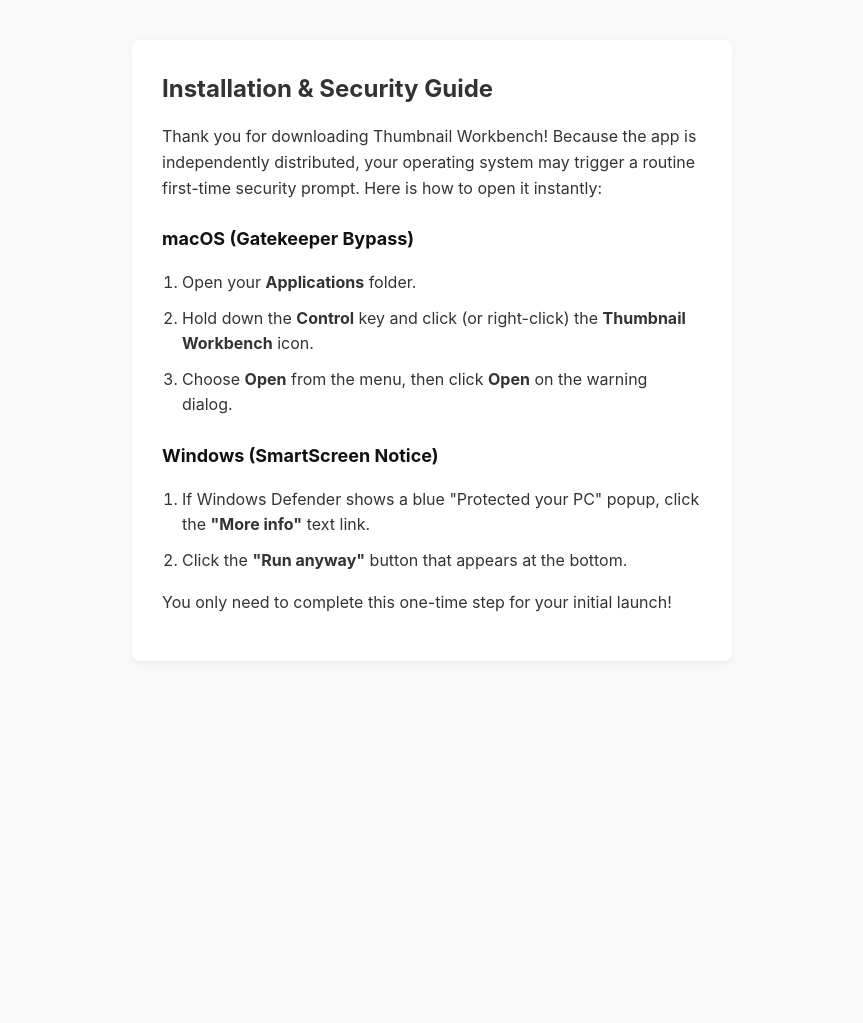
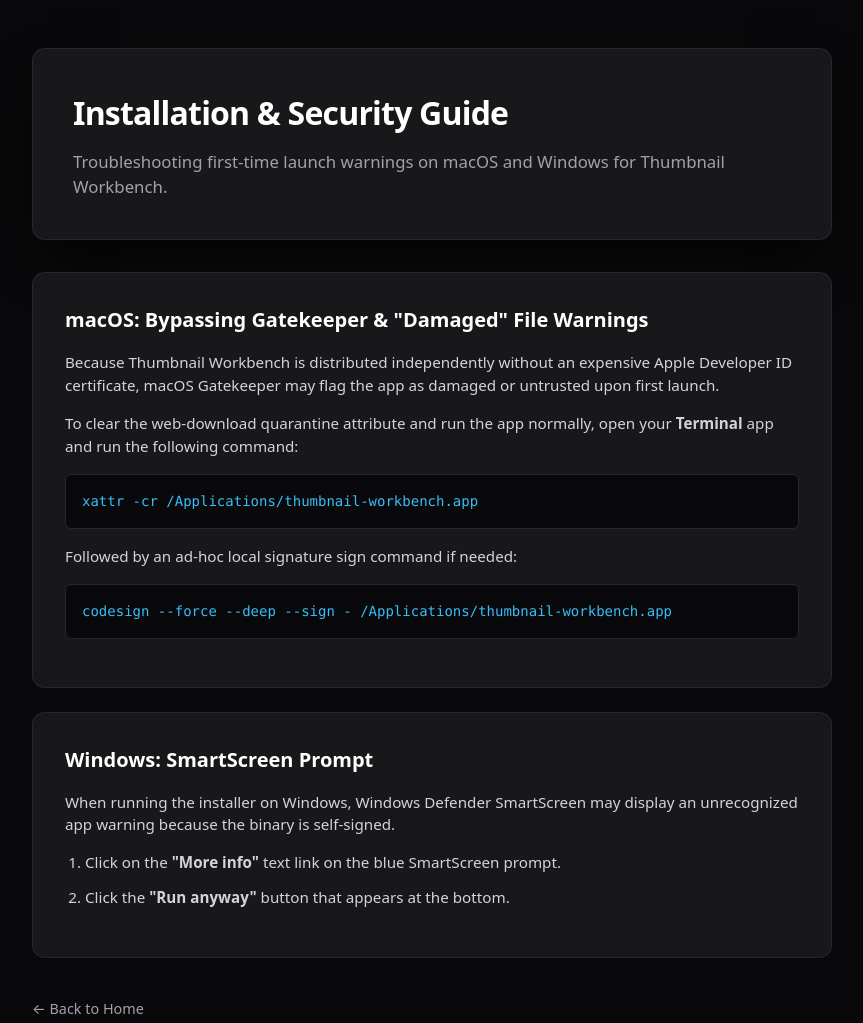
Before and after one commit to necronomitodd/thumbnail-workbench, a website: page docs/gatekeeper.html in a window 1280 px wide. Shown: the whole page, without its empty margins (208-1071 px from the left). Before the commit the page ends 800 px from the top, so only its background shows below. Drawn offline with Linux system fonts and the light colour scheme.

Commit message:
Update gatekeeper.html

```diff
--- a/docs/gatekeeper.html
+++ b/docs/gatekeeper.html
@@ -2,34 +2,133 @@
 <html lang="en">
 <head>
   <meta charset="UTF-8">
+  <meta name="viewport" content="width=device-width, initial-scale=1.0">
   <title>Installation & Security Guide - Thumbnail Workbench</title>
   <style>
-        body { font-family: -apple-system, BlinkMacSystemFont, "Segoe UI", Roboto, sans-serif; line-height: 1.6; max-width: 600px; margin: 40px auto; padding: 0 20px; color: #333; background: #f9f9f9; }
-        .card { background: #fff; padding: 30px; border-radius: 8px; box-shadow: 0 2px 8px rgba(0,0,0,0.05); }
-        h1 { font-size: 24px; margin-top: 0; }
-        h2 { font-size: 18px; margin-top: 24px; color: #111; }
-        ol { padding-left: 20px; }
-        li { margin-bottom: 10px; }
+    *, ::before, ::after {
+      box-sizing: border-box;
+      border-width: 0;
+      border-style: solid;
+      border-color: #27272a;
+    }
+    html {
+      line-height: 1.5;
+      font-family: system-ui, -apple-system, BlinkMacSystemFont, "Segoe UI", Roboto, Helvetica, Arial, sans-serif;
+    }
+    body {
+      margin: 0;
+      background-color: #09090b;
+      color: #f4f4f5;
+      min-height: 100vh;
+      display: flex;
+      flex-direction: column;
+      align-items: center;
+      justify-content: flex-start;
+      padding: 3rem 1rem;
+    }
+    .container {
+      max-width: 800px;
+      width: 100%;
+    }
+    .header {
+      background-color: #18181b;
+      border: 1px solid #27272a;
+      border-radius: 12px;
+      padding: 2.5rem;
+      margin-bottom: 2rem;
+      box-shadow: 0 25px 50px -12px rgba(0, 0, 0, 0.85);
+    }
+    h1 {
+      font-size: 2rem;
+      font-weight: 900;
+      color: #ffffff;
+      margin-top: 0;
+      margin-bottom: 0.75rem;
+      letter-spacing: -0.025em;
+    }
+    .subtitle {
+      color: #a1a1aa;
+      font-size: 1.05rem;
+      margin: 0;
+    }
+    .card {
+      background-color: #18181b;
+      border: 1px solid #27272a;
+      border-radius: 12px;
+      padding: 2rem;
+      margin-bottom: 1.5rem;
+    }
+    .card h2 {
+      font-size: 1.25rem;
+      font-weight: 700;
+      color: #ffffff;
+      margin-top: 0;
+      margin-bottom: 1rem;
+    }
+    p, li {
+      color: #d4d4d8;
+      font-size: 0.95rem;
+    }
+    ol, ul {
+      padding-left: 1.25rem;
+      margin: 0 0 1rem 0;
+    }
+    li {
+      margin-bottom: 0.75rem;
+    }
+    pre {
+      background-color: #09090b;
+      border: 1px solid #27272a;
+      border-radius: 6px;
+      padding: 1rem;
+      overflow-x: auto;
+      color: #38bdf8;
+      font-family: ui-monospace, SFMono-Regular, Menlo, Monaco, Consolas, monospace;
+      font-size: 0.875rem;
+      margin: 1rem 0;
+    }
+    .back-link {
+      display: inline-block;
+      margin-top: 1rem;
+      color: #a1a1aa;
+      text-decoration: none;
+      font-size: 0.9rem;
+      transition: color 150ms ease;
+    }
+    .back-link:hover {
+      color: #ffffff;
+      text-decoration: underline;
+    }
   </style>
 </head>
 <body>
+
+  <div class="container">
+    <div class="header">
+      <h1>Installation & Security Guide</h1>
+      <p class="subtitle">Troubleshooting first-time launch warnings on macOS and Windows for Thumbnail Workbench.</p>
+    </div>
+
     <div class="card">
-        <h1>Installation & Security Guide</h1>
-        <p>Thank you for downloading Thumbnail Workbench! Because the app is independently distributed, your operating system may trigger a routine first-time security prompt. Here is how to open it instantly:</p>
+      <h2>macOS: Bypassing Gatekeeper & "Damaged" File Warnings</h2>
+      <p>Because Thumbnail Workbench is distributed independently without an expensive Apple Developer ID certificate, macOS Gatekeeper may flag the app as damaged or untrusted upon first launch.</p>
+      <p>To clear the web-download quarantine attribute and run the app normally, open your <strong>Terminal</strong> app and run the following command:</p>
+      <pre>xattr -cr /Applications/thumbnail-workbench.app</pre>
+      <p>Followed by an ad-hoc local signature sign command if needed:</p>
+      <pre>codesign --force --deep --sign - /Applications/thumbnail-workbench.app</pre>
+    </div>
 
-        <h2>macOS (Gatekeeper Bypass)</h2>
+    <div class="card">
+      <h2>Windows: SmartScreen Prompt</h2>
+      <p>When running the installer on Windows, Windows Defender SmartScreen may display an unrecognized app warning because the binary is self-signed.</p>
       <ol>
-            <li>Open your <strong>Applications</strong> folder.</li>
-            <li>Hold down the <strong>Control</strong> key and click (or right-click) the <strong>Thumbnail Workbench</strong> icon.</li>
-            <li>Choose <strong>Open</strong> from the menu, then click <strong>Open</strong> on the warning dialog.</li>
-        </ol>
-
-        <h2>Windows (SmartScreen Notice)</h2>
-        <ol>
-            <li>If Windows Defender shows a blue "Protected your PC" popup, click the <strong>"More info"</strong> text link.</li>
+        <li>Click on the <strong>"More info"</strong> text link on the blue SmartScreen prompt.</li>
         <li>Click the <strong>"Run anyway"</strong> button that appears at the bottom.</li>
       </ol>
-        <p>You only need to complete this one-time step for your initial launch!</p>
     </div>
+
+    <a href="index.html" class="back-link">&larr; Back to Home</a>
+  </div>
+
 </body>
 </html>
```
Lines whose indentation alone changed are shown as unchanged.
